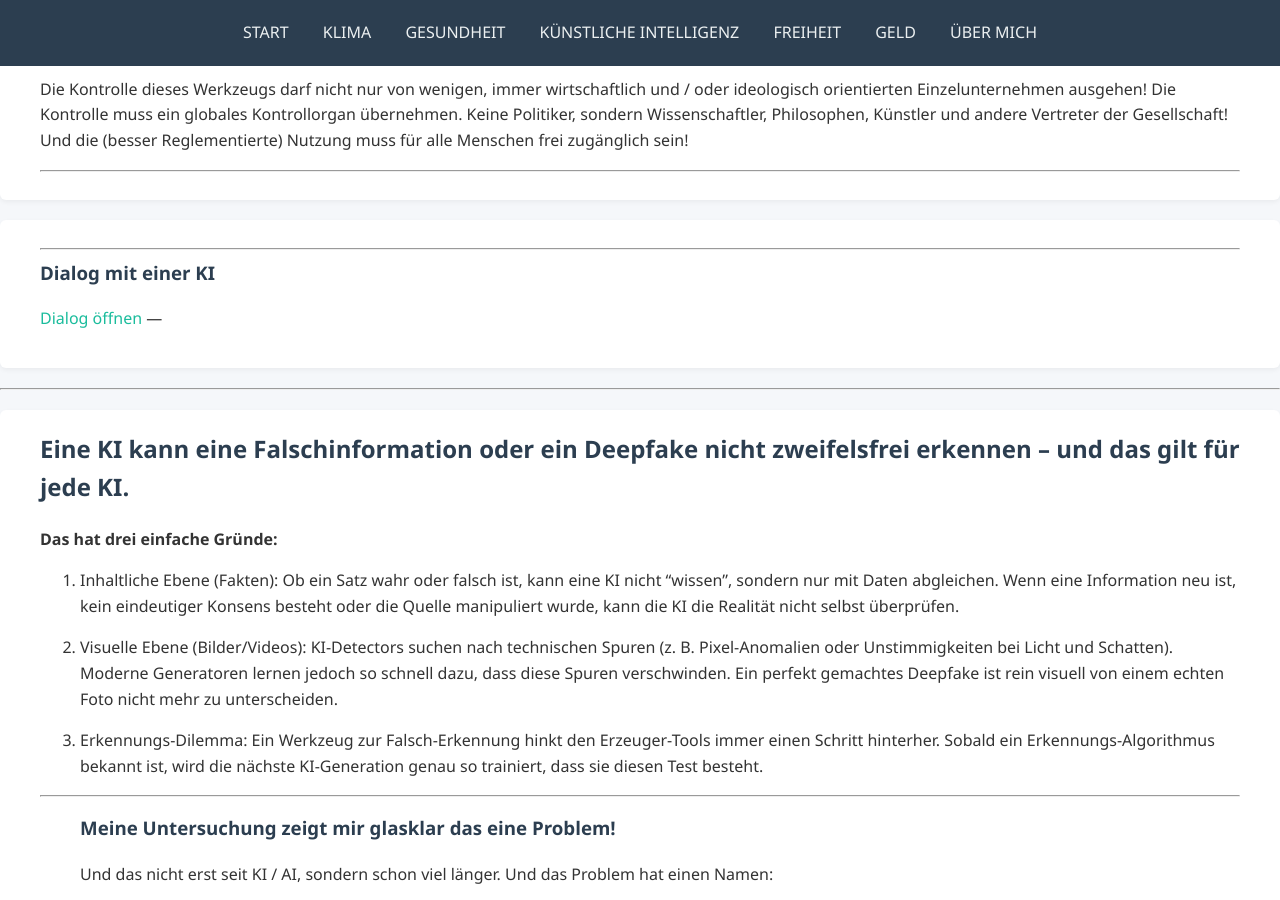
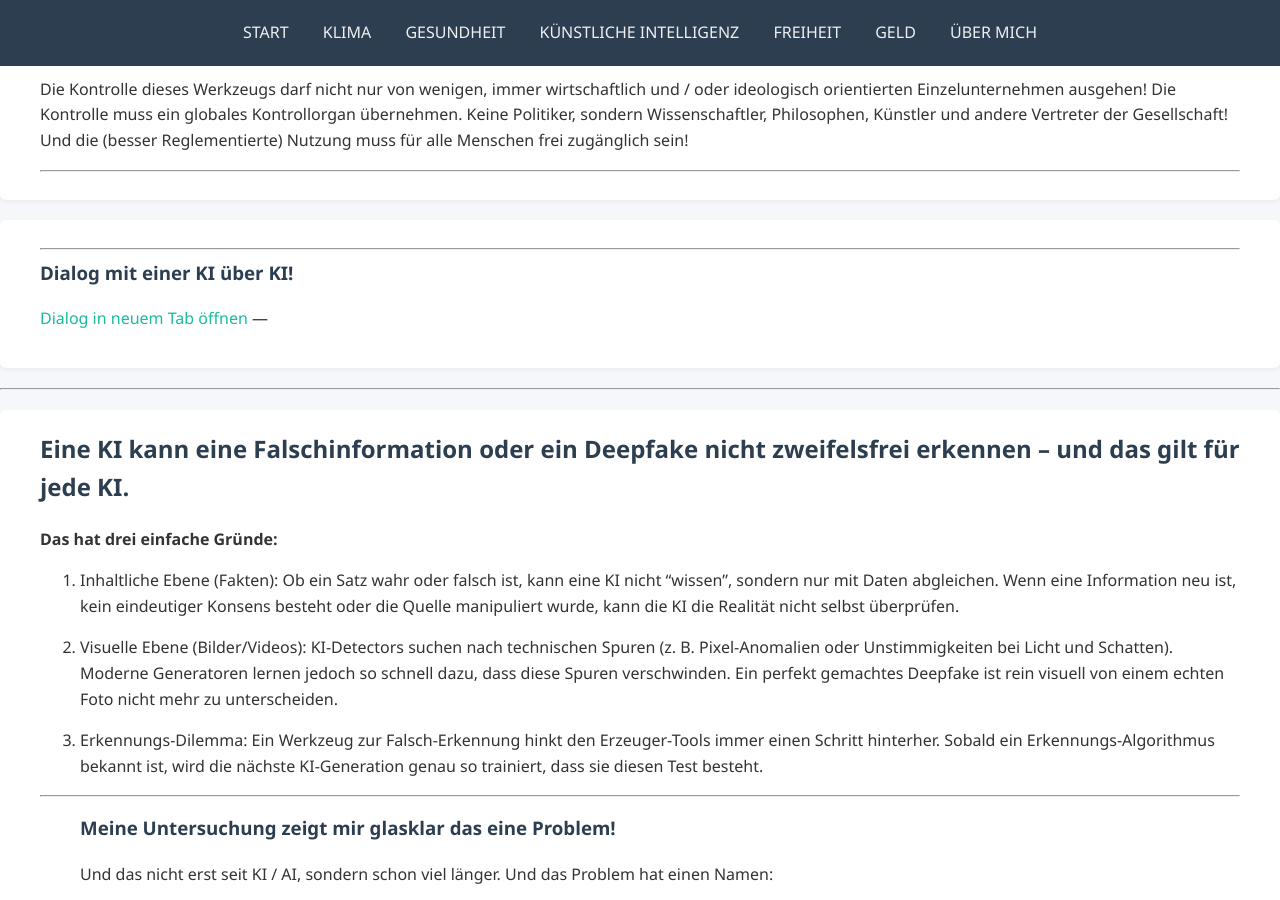
Before and after one commit to TheGermanTruth/TheGermanTruth, a Jekyll site: the page built from kiai.md, in a window 1280 px wide and 900 px high, scrolled down 3180 px. Built offline with Jekyll 4.4.1, drawn with Linux system fonts in a browser that asks for light colours.

Commit message:
Update kiai.md

```diff
--- a/kiai.md
+++ b/kiai.md
@@ -90,8 +90,8 @@ Und die (besser Reglementierte) Nutzung muss für alle Menschen frei zugänglich
 <div class="section one-column" markdown="1">
 
 ---
-### Dialog mit einer KI
-[Dialog öffnen](/TheGermanTruth/gespraech){: target="_blank" }
+### Dialog mit einer KI über KI!
+[Dialog in neuem Tab öffnen](/TheGermanTruth/gespraech){: target="_blank" }
 ---
 
 </div>
```
